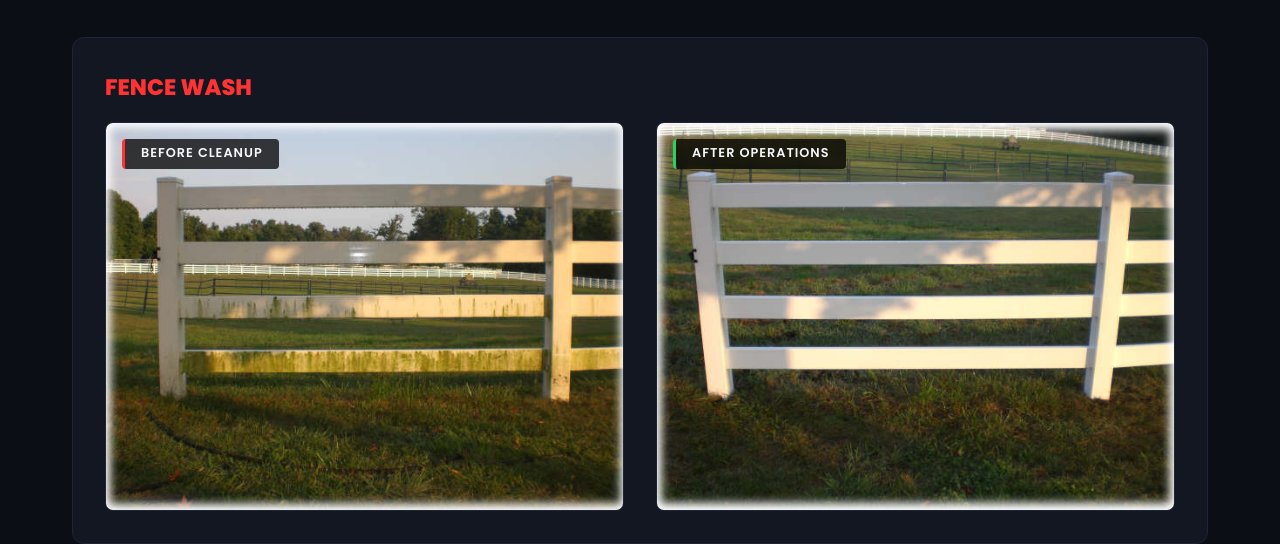
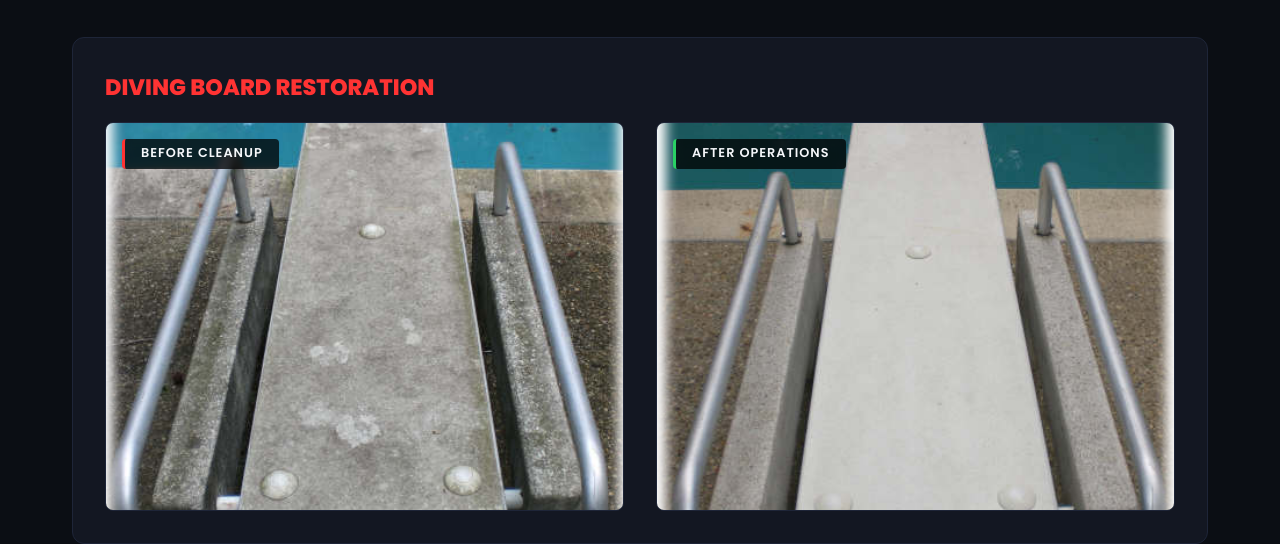
Before and after one commit to verlandx/miraclepowerwashing, a plain HTML site: page index.html in a window 1280 px wide. Shown: the part 2120-2664 px from the top of the page. Drawn offline with Linux system fonts and the light colour scheme.

Commit message:
Add files via upload

```diff
--- a/index.html
+++ b/index.html
@@ -797,21 +797,6 @@
                 <p>Before and after results demonstrating high-pressure restoration operations</p>
             </div>
 
-            <div class="showcase-grid">
-                <div class="showcase-item">
-                    <div class="showcase-info">
-                        <h3>Fence Wash</h3>
-                    </div>
-                    <div class="img-wrapper">
-                        <div class="img-badge before">Before Cleanup</div>
-                        <img src="fencebefore.png" alt="Fence Before">
-                    </div>
-                    <div class="img-wrapper">
-                        <div class="img-badge after">After Operations</div>
-                        <img src="fenceafter.png" alt="Fence After">
-                    </div>
-                </div>
-
                 <div class="showcase-item">
                     <div class="showcase-info">
                         <h3>Diving Board Restoration</h3>
```
